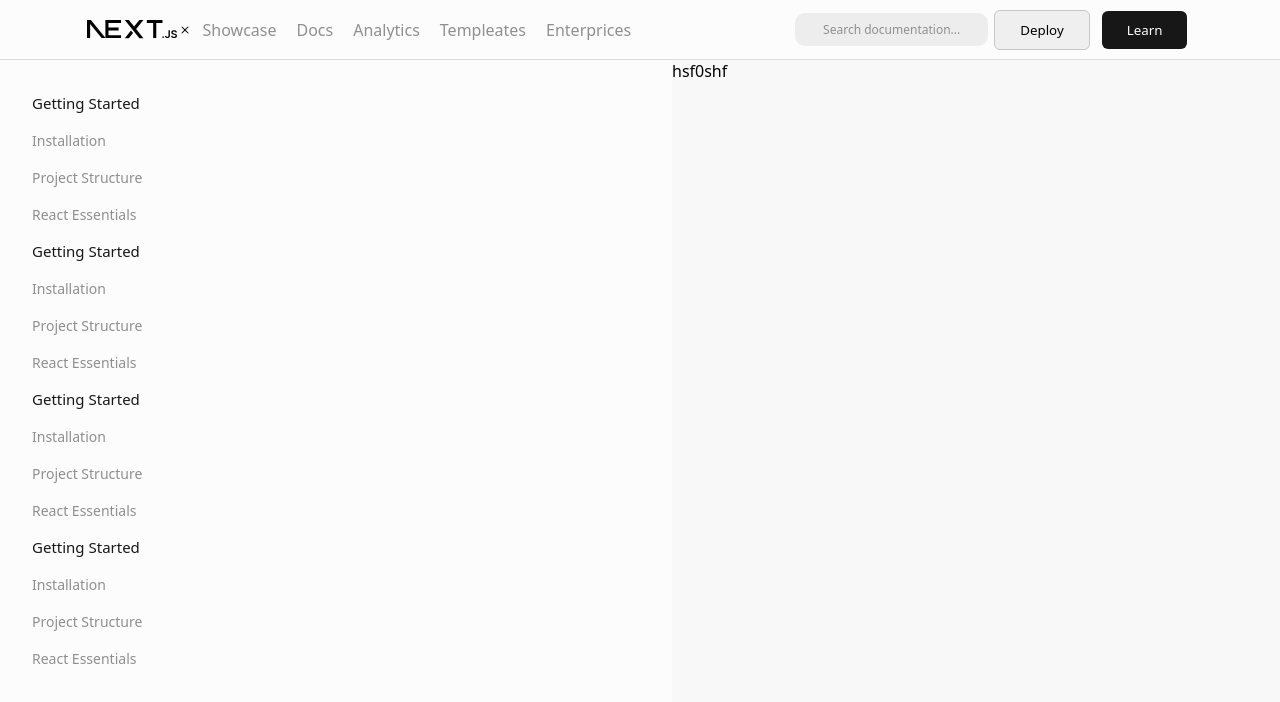
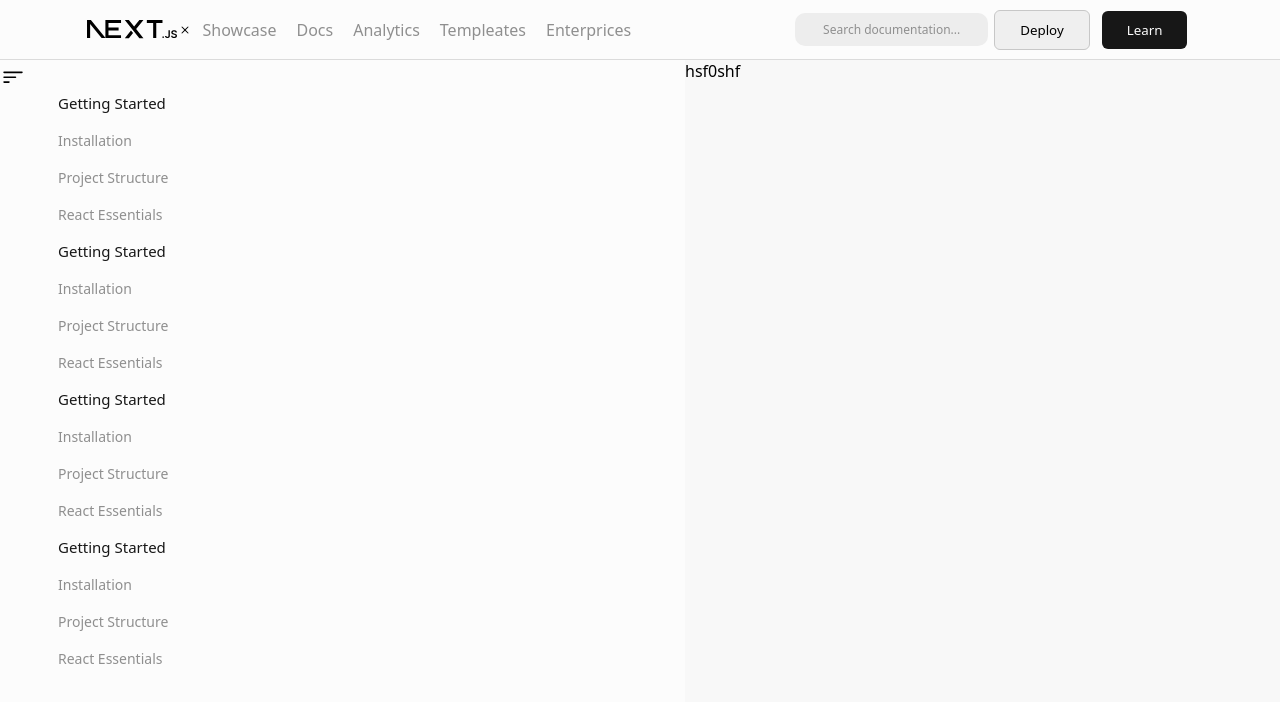
Before and after one commit to hellowhq67/FULLSTAC-NEXT-JS-CLONE, a Next.js app: page /doc in a window 1280 px wide. Shown: the top 702 px of the page. Built offline with nearby package versions, Linux system fonts and the light colour scheme; no server answers; the database is empty.

Commit message:
Update Asidebar.jsx

```diff
--- a/componet/Asidebar.jsx
+++ b/componet/Asidebar.jsx
@@ -1,18 +1,16 @@
 import React, { useState } from "react";
+import Link from "next/link";
 
-import styles from "@/styles/Aisde.module.css";
-import Link from "next/link";
 function Asidebar() {
   const [open, SetOpen] = useState(false);
 
   const handelMenu = () => {
-   !open?SetOpen(true):SetOpen(false)
-
+    !open ? SetOpen(true) : SetOpen(false);
   };
   return (
     <>
-      <div className='mobileMenu'>
-         <svg
+      <div className="aside-flter-icon">
+        <svg
         onClick={handelMenu}
           xmlns="http://www.w3.org/2000/svg"
           width="26"
@@ -24,11 +22,11 @@ function Asidebar() {
           <path d="M2 10.5a.5.5 0 0 1 .5-.5h3a.5.5 0 0 1 0 1h-3a.5.5 0 0 1-.5-.5zm0-3a.5.5 0 0 1 .5-.5h7a.5.5 0 0 1 0 1h-7a.5.5 0 0 1-.5-.5zm0-3a.5.5 0 0 1 .5-.5h11a.5.5 0 0 1 0 1h-11a.5.5 0 0 1-.5-.5z" />
         </svg>
       </div>
-      <div className={`aside ${open?'aside-active':''}`}>
+      <div className={`aside ${open ? "aside-active" : ""}`}>
         <span>
           <Link href="/doc">Getting Started</Link>
         </span>
-        <ul className='links'>
+        <ul className="links">
           <li>
             <Link href="/doc/intsall"> Installation</Link>
           </li>
@@ -43,7 +41,7 @@ function Asidebar() {
         <span>
           <Link href="/">Getting Started</Link>
         </span>
-        <ul className='links'>
+        <ul className="links">
           <li>
             <Link href="/"> Installation</Link>
           </li>
@@ -57,7 +55,7 @@ function Asidebar() {
         <span>
           <Link href="/">Getting Started</Link>
         </span>
-        <ul className='links'>
+        <ul className="links">
           <li>
             <Link href="/"> Installation</Link>
           </li>
@@ -71,7 +69,7 @@ function Asidebar() {
         <span>
           <Link href="/">Getting Started</Link>
         </span>
-        <ul className='links'>
+        <ul className="links">
           <li>
             <Link href="/"> Installation</Link>
           </li>
```
